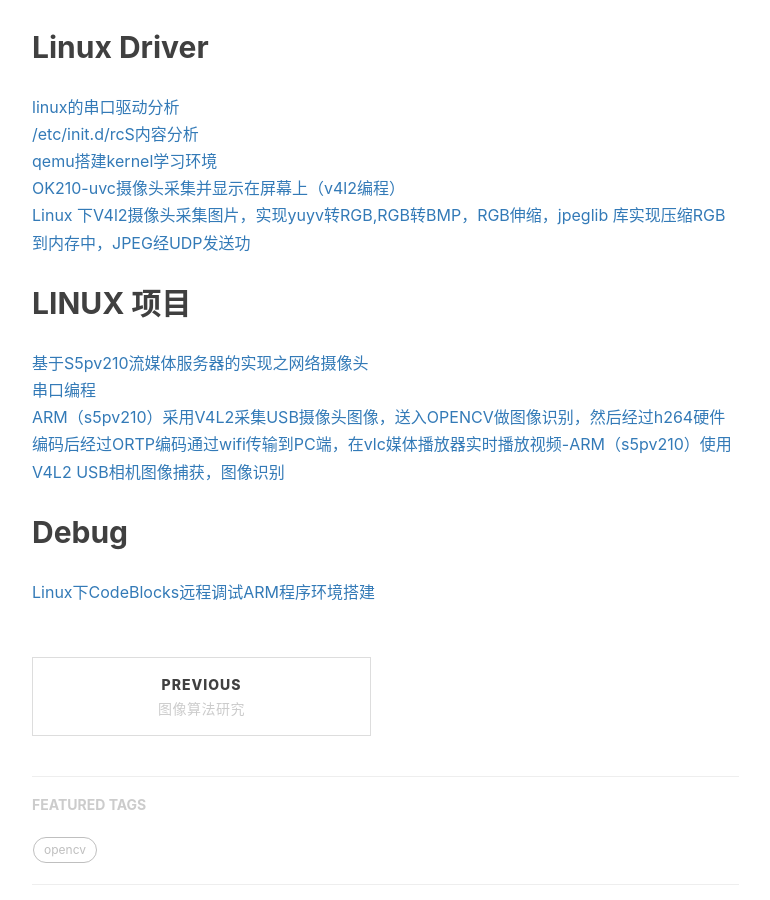
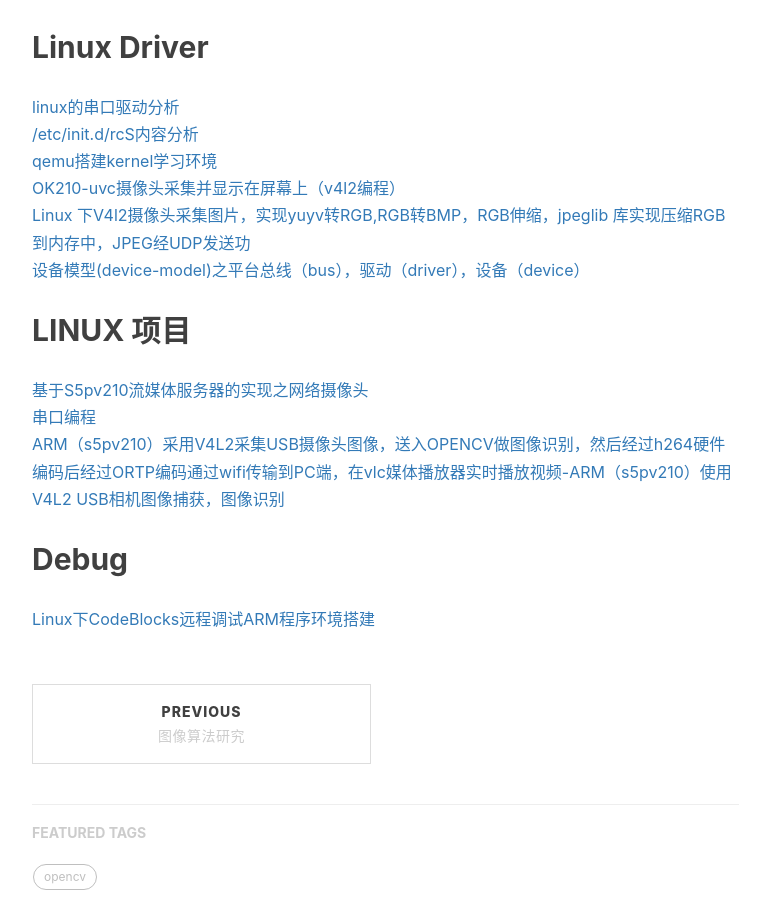
Before and after one commit to gary-robotics/dlward, a Jekyll site: the page built from _posts/2018-07-09-AndroidDriver-2018.markdown, in a window 1280 px wide and 900 px high, scrolled down 1640 px. Shown: the whole window, without its empty margins (233-1003 px from the left). Built offline with Jekyll 4.4.1, drawn with Linux system fonts in a browser that asks for light colours; nearby versions of some CDN libraries; comment, search, counter and statistics services are not loaded.

Commit message:
Update 2018-07-09-AndroidDriver-2018.markdown

```diff
--- a/_posts/2018-07-09-AndroidDriver-2018.markdown
+++ b/_posts/2018-07-09-AndroidDriver-2018.markdown
@@ -50,6 +50,7 @@ tags:
 [qemu搭建kernel学习环境](https://blog.csdn.net/kevin_mr/article/details/52754757)
 [OK210-uvc摄像头采集并显示在屏幕上（v4l2编程）](https://blog.csdn.net/kevin_mr/article/details/51470215)
 [Linux 下V4l2摄像头采集图片，实现yuyv转RGB,RGB转BMP，RGB伸缩，jpeglib 库实现压缩RGB到内存中，JPEG经UDP发送功](https://blog.csdn.net/xuyangwyw/article/details/40476653)
+[设备模型(device-model)之平台总线（bus），驱动（driver），设备（device）](http://www.cnblogs.com/hackfun/p/5951235.html)
 
 ## LINUX 项目
 [基于S5pv210流媒体服务器的实现之网络摄像头](https://blog.csdn.net/liukun321/article/details/24390379)
```
